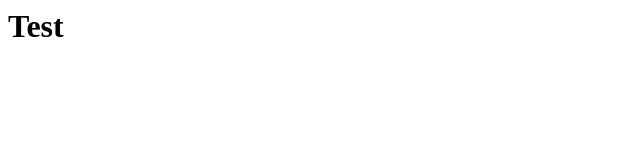
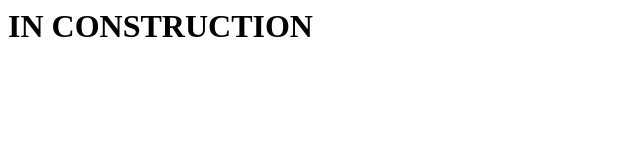
Before and after one commit to Adoew/adoew.github.io, a plain HTML site: page index.html in a window 1280 px wide. Shown: the whole page, without its empty margins (0-640 px from the left). Drawn offline with Linux system fonts and the light colour scheme.

Commit message:
Changing default text in index.html

```diff
--- a/index.html
+++ b/index.html
@@ -1 +1 @@
-<h1>Test</h1>
+<h1>IN CONSTRUCTION</h1>
```
